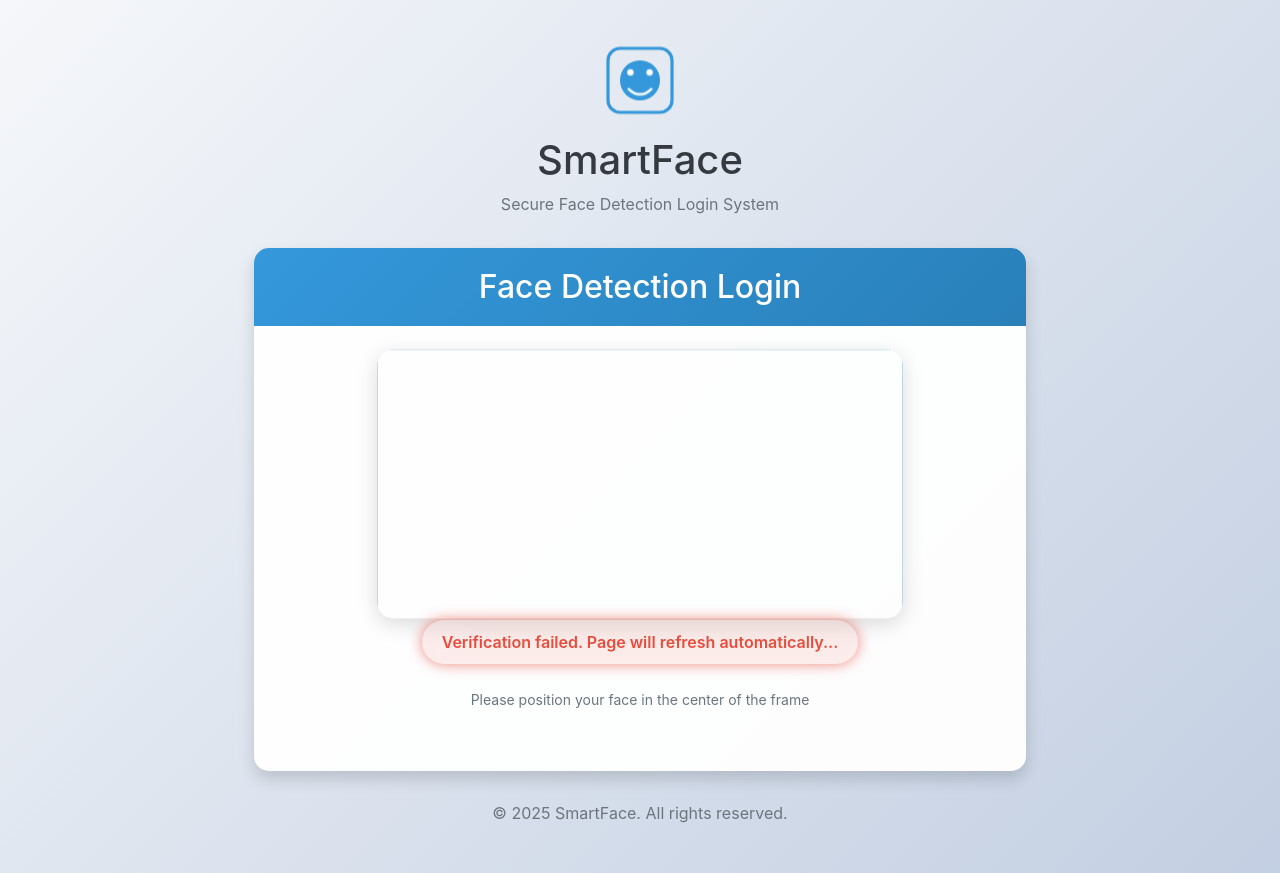
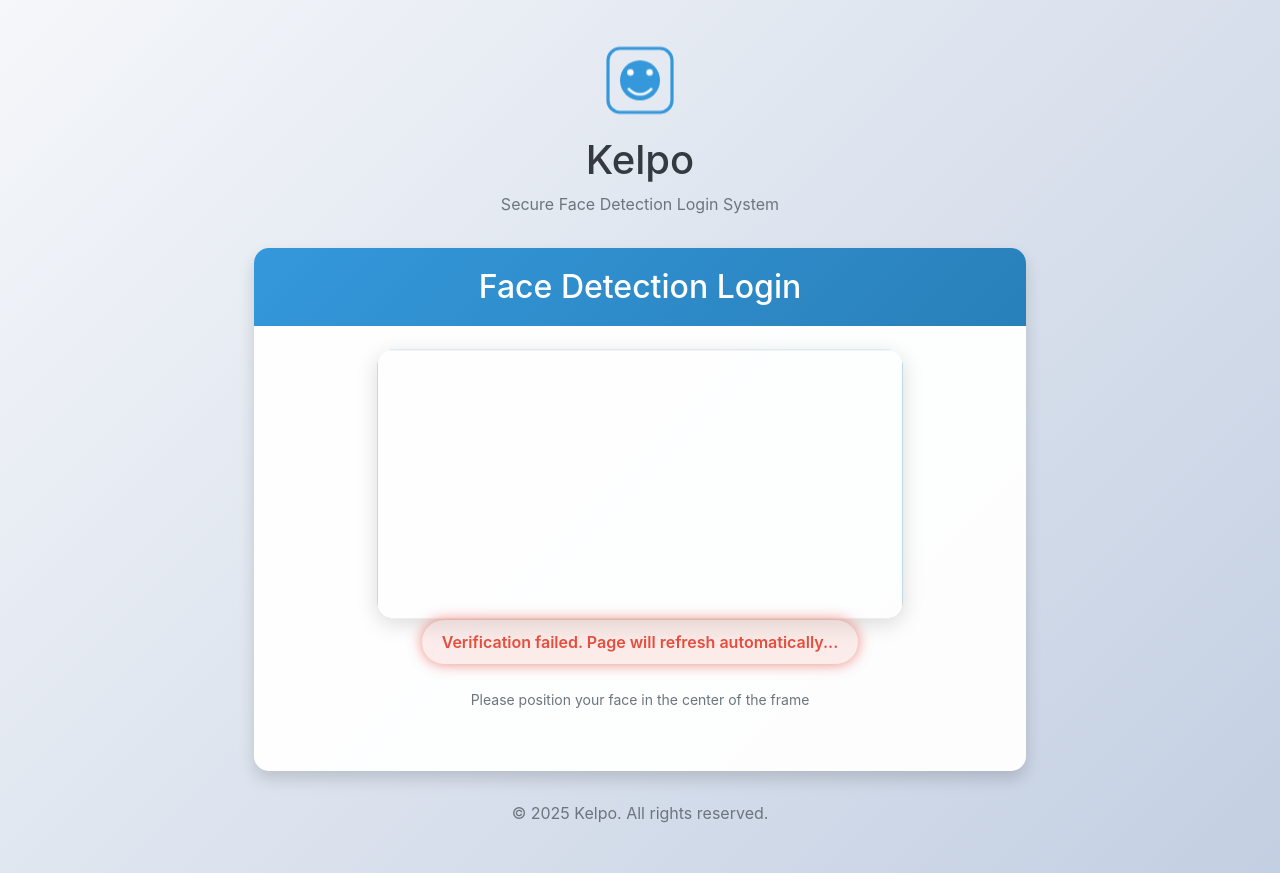
Before and after one commit to ridhomul/Face-detection-kel4, a website: page public/index.html in a window 1280 px wide. Drawn offline with nearby package versions, Linux system fonts and the light colour scheme.

Commit message:
miscellaneous

```diff
--- a/public/index.html
+++ b/public/index.html
@@ -3,7 +3,7 @@
   <head>
     <meta charset="UTF-8" />
     <meta name="viewport" content="width=device-width, initial-scale=1.0" />
-    <title>SmartFace - Secure Face Detection Login</title>
+    <title>Kelpo</title>
     <link
       rel="stylesheet"
       href="https://cdn.jsdelivr.net/npm/bootstrap@5.2.3/dist/css/bootstrap.min.css"
@@ -69,7 +69,7 @@
             <h1
               class="mt-3 animate__animated animate__fadeIn animate__delay-1s"
             >
-              SmartFace
+              Kelpo
             </h1>
             <p
               class="text-muted animate__animated animate__fadeIn animate__delay-1s"
@@ -230,7 +230,7 @@
           <div
             class="text-center mt-4 mb-5 animate__animated animate__fadeIn animate__delay-2s"
           >
-            <p class="text-muted">© 2025 SmartFace. All rights reserved.</p>
+            <p class="text-muted">© 2025 Kelpo. All rights reserved.</p>
           </div>
         </div>
       </div>
```
Also changed, not shown: public/dashboard.html (+1 -1 lines).
